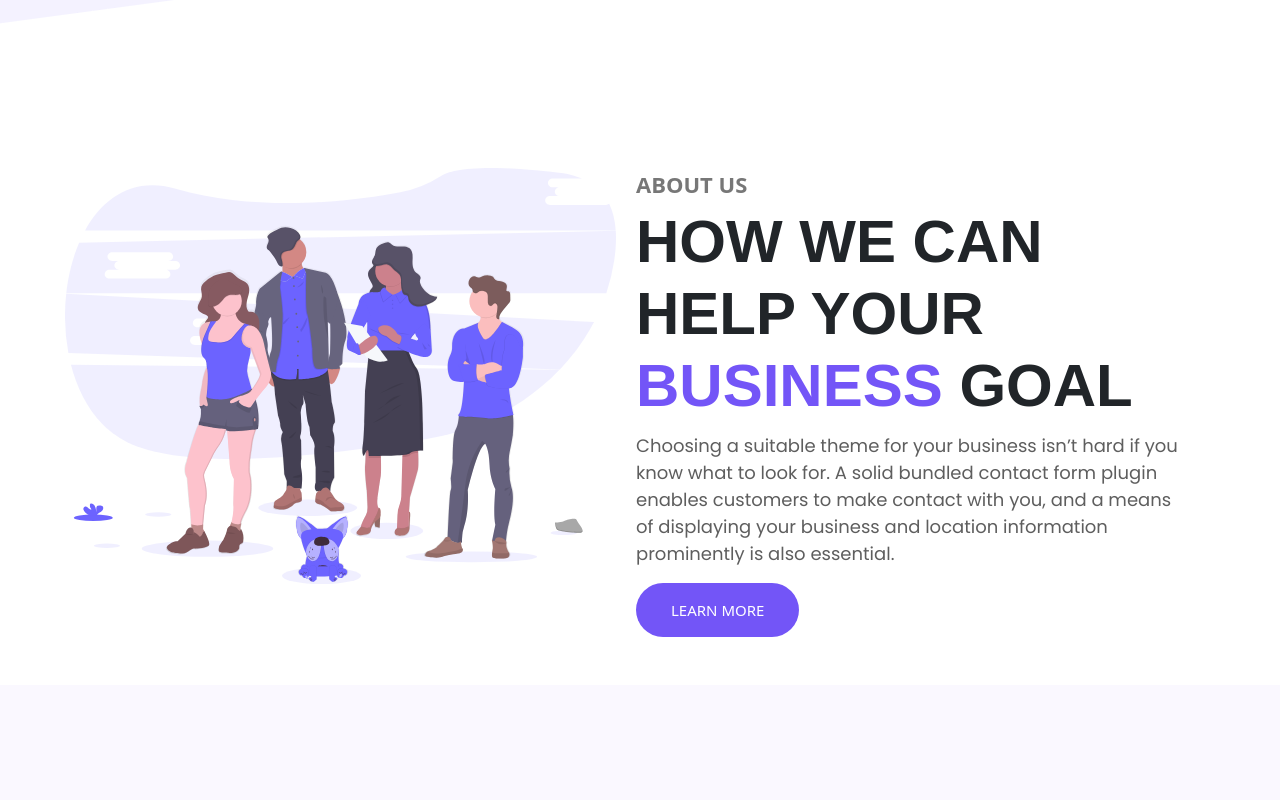
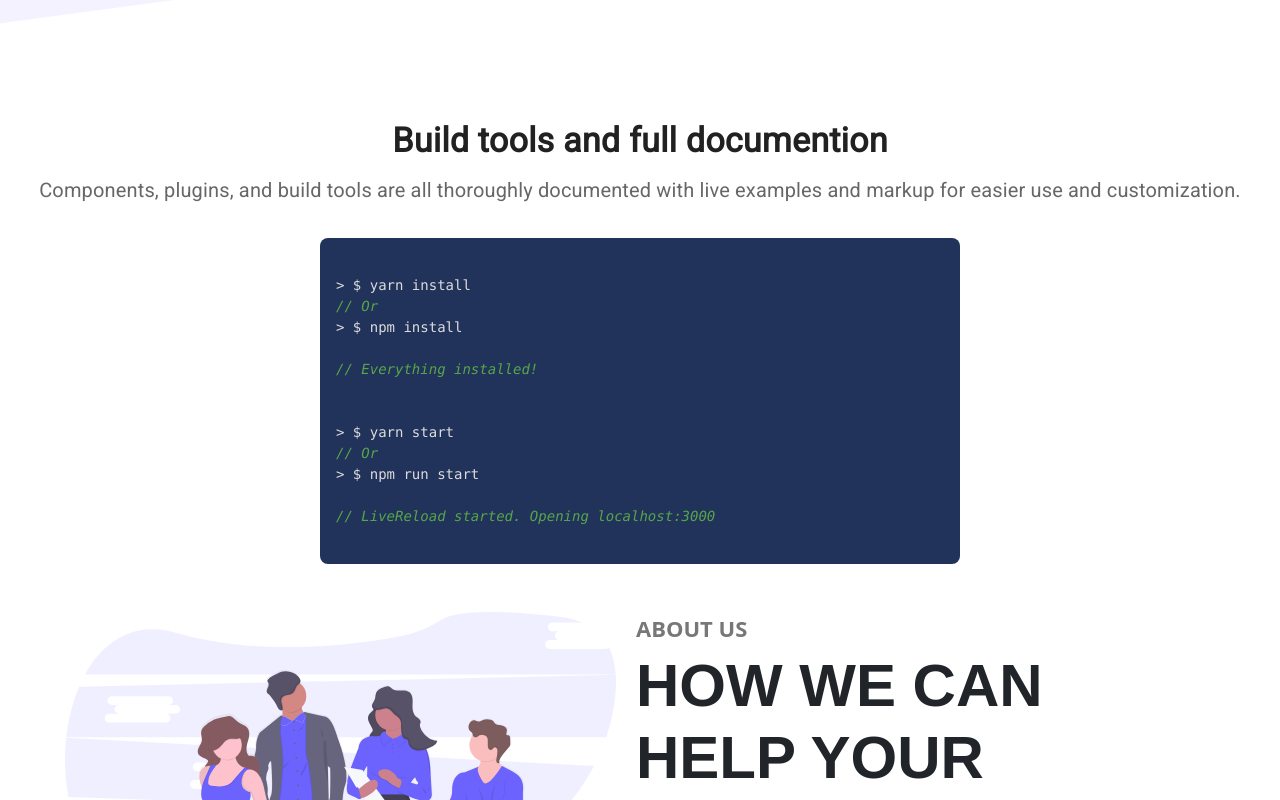
Before and after one commit to Stardev1127/Consulting, a React (Create React App) app: page / in a window 1280 px wide. Shown: the part 680-1480 px from the top of the page. Built offline with nearby package versions, Linux system fonts and the light colour scheme; no server answers.

Commit message:
implement build vs code temp

```diff
--- a/package.json
+++ b/package.json
@@ -3,11 +3,15 @@
   "version": "0.1.0",
   "private": true,
   "dependencies": {
+    "@emotion/react": "^11.6.0",
+    "@emotion/styled": "^11.6.0",
     "@fortawesome/fontawesome-svg-core": "^1.2.36",
     "@fortawesome/free-brands-svg-icons": "^5.15.4",
     "@fortawesome/free-regular-svg-icons": "^5.15.4",
     "@fortawesome/free-solid-svg-icons": "^5.15.4",
     "@fortawesome/react-fontawesome": "^0.1.16",
+    "@mui/icons-material": "^5.1.1",
+    "@mui/material": "^5.1.1",
     "@stripe/react-stripe-js": "^1.6.0",
     "@stripe/stripe-js": "^1.21.1",
     "@testing-library/jest-dom": "^5.11.4",
@@ -28,6 +32,7 @@
     "react-reveal": "^1.2.2",
     "react-router-dom": "^6.0.2",
     "react-scripts": "4.0.3",
+    "react-syntax-highlighter": "^15.4.5",
     "swal": "^0.1.0",
     "sweetalert": "^2.1.2",
     "sweetalert2": "^11.1.10",
--- /dev/null
+++ b/src/component/Home/BuildTools/BuildTools.jsx
@@ -0,0 +1,70 @@
+import React from 'react';
+import SyntaxHighlighter from 'react-syntax-highlighter';
+import { vs2015 } from 'react-syntax-highlighter/dist/cjs/styles/hljs';
+import Box from '@mui/material/Box';
+import Typography from '@mui/material/Typography';
+import { useTheme } from '@mui/material/styles';
+
+const BuildTools = () => {
+    const theme = useTheme();
+
+    return (
+        <Box >
+            <Box marginBottom={4}>
+                <Box marginBottom={2}>
+                    <Typography
+                        variant="h4"
+                        color="text.primary"
+                        align={'center'}
+                        gutterBottom
+                        sx={{
+                            fontWeight: 700,
+                        }}
+                    >
+                        Build tools and full documention
+                    </Typography>
+                    <Typography
+                        variant="h6"
+                        component="p"
+                        color="text.secondary"
+                        sx={{ fontWeight: 400 }}
+                        align={'center'}
+                    >
+                        Components, plugins, and build tools are all thoroughly documented
+                        with live examples and markup for easier use and customization.
+                    </Typography>
+                </Box>
+            </Box>
+            <Box display="flex" justifyContent="center">
+            <Box
+                sx={{ width: { xs: '100%', md: '50%' }}}
+                width={50}
+                component={SyntaxHighlighter}
+                language={'javascript'}
+                style={vs2015}
+                padding={`${theme.spacing(2)} !important`}
+                borderRadius={2}
+                margin={`${theme.spacing(0)} !important`}
+                bgcolor={'#21325b !important'}
+            >
+                {`
+> $ yarn install
+// Or
+> $ npm install
+
+// Everything installed!
+
+
+> $ yarn start
+// Or
+> $ npm run start
+
+// LiveReload started. Opening localhost:3000
+        `}
+            </Box>
+            </Box>
+        </Box>
+    )
+}
+
+export default BuildTools
--- a/src/component/Home/Home/Home.jsx
+++ b/src/component/Home/Home/Home.jsx
@@ -1,5 +1,6 @@
 import React from 'react';
 import About from '../About/About';
+import BuildTools from '../BuildTools/BuildTools';
 import Contact from '../Contact/Contact';
 import Footer from '../Footer/Footer';
 import HappyClient from '../HappyClient/HappyClient';
@@ -12,6 +13,7 @@ const Home = () => {
     return (
         <main>
             <Header/>
+            <BuildTools/>
             <About/>
             <Services/>
             <HappyClient/>
```
Also changed, not shown: 1 other file (tests, documents, lock files or other folders).
